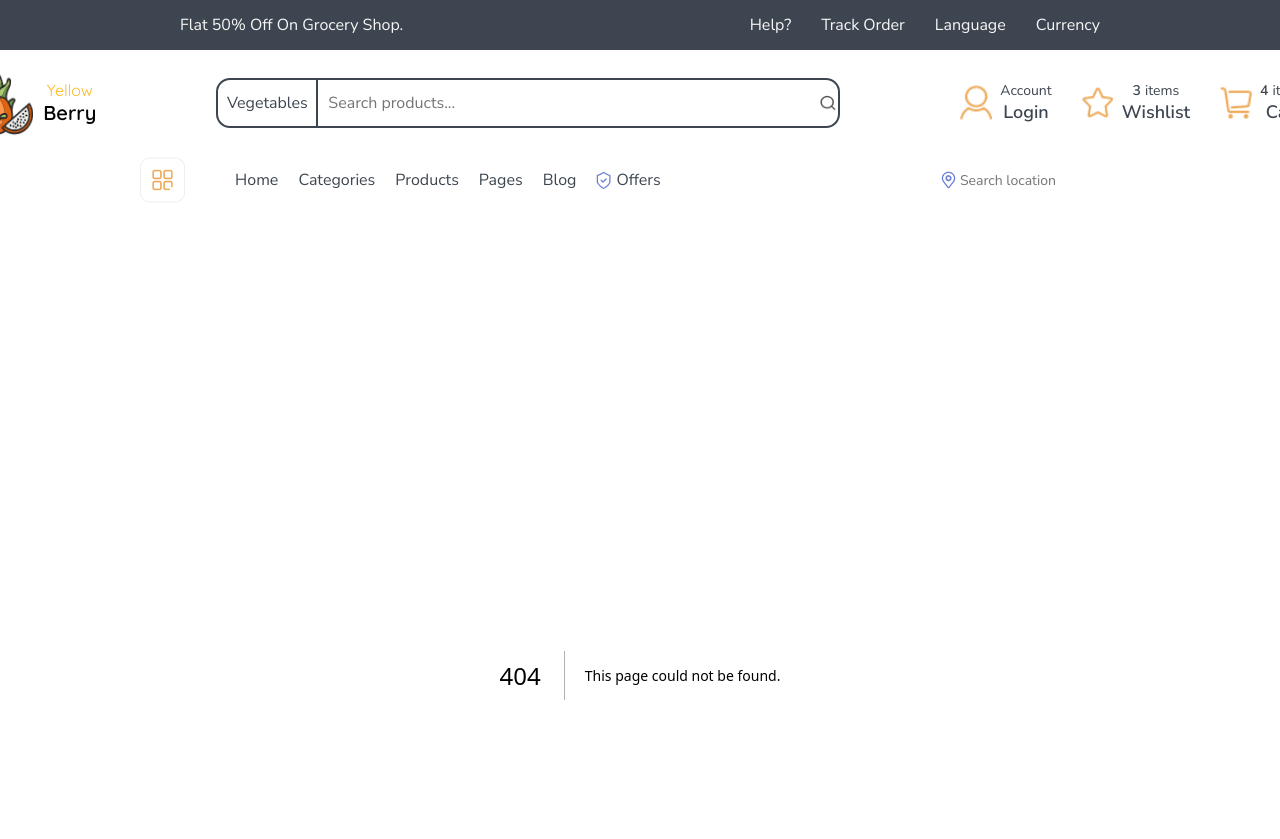
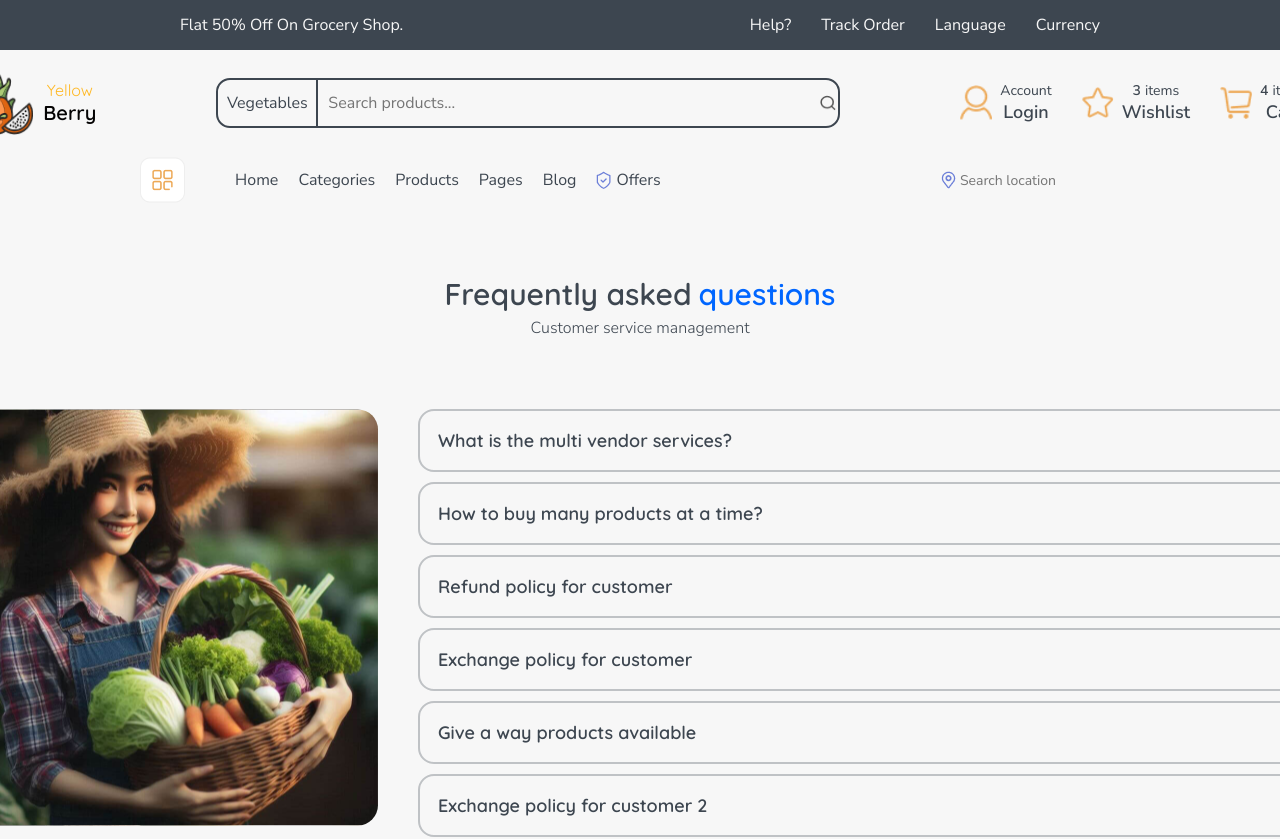
Before and after one commit to MaxOstapets/yellow-berry-fsd, a Next.js app: page /faq in a window 1280 px wide. Before the commit this address had no page. Shown: the top 839 px of the page. Built offline with nearby package versions, Linux system fonts and the light colour scheme.

Commit message:
made faq page

```diff
--- /dev/null
+++ b/app/faq/page.tsx
@@ -0,0 +1,7 @@
+import { FaqPage } from "@/pages-components"
+
+const Faq = () => {
+    return <FaqPage />
+}
+
+export default Faq
--- /dev/null
+++ b/src/entities/ui/faq-list/faq-list.data.ts
@@ -0,0 +1,8 @@
+export const data: string[] = [
+    "What is the multi vendor services?",
+    "How to buy many products at a time?",
+    "Refund policy for customer",
+    "Exchange policy for customer",
+    "Give a way products available",
+    "Exchange policy for customer 2"
+]
--- /dev/null
+++ b/src/entities/ui/faq-list/faq-list.module.css
@@ -0,0 +1,41 @@
+.list {
+    display: flex;
+    width: 900px;
+    flex-direction: column;
+    gap: 10px;
+    list-style: none;
+}
+
+.item {
+    display: flex;
+    flex-direction: column;
+    align-items: start;
+}
+
+.default {
+    border: 2px solid var(--primary-light);
+    border-radius: 16px;
+    font-family: var(--font-primary);
+    font-size: 18px;
+    color: var(--primary);
+    font-weight: 600;
+    display: flex;
+    justify-content: space-between;
+}
+
+.item,
+.default {
+    width: 100%;
+}
+
+.description {
+    font-family: var(--font-secondary);
+    font-size: 16px;
+    font-family: 300px;
+    color: var(--primary);
+}
+
+.default,
+.description {
+    padding: 18px;
+}
--- /dev/null
+++ b/src/entities/ui/faq-list/faq-list.tsx
@@ -0,0 +1,27 @@
+"use client"
+import styles from "./faq-list.module.css"
+import { useState } from "react"
+import { data } from "./faq-list.data"
+
+export const FaqList = () => {
+    const [openIndexes, setOpenIndexes] = useState(Array(data.length).fill(false))
+    const toggleHandler = (index: number) => { setOpenIndexes(prev => prev.map((isOpen, i) => i === index ? !isOpen : isOpen)) }
+
+    return (
+        <ul className={styles.list}>
+            {data.map((el, index) =>
+                <li className={styles.item} onClick={() => toggleHandler(index)} key={index}>
+                    <div className={styles.default}>
+                        <span>{el}</span>
+                        <span>{openIndexes[index] ? "-" : "+"}</span>
+                    </div>
+                    {openIndexes[index] && (
+                        <span className={styles.description}>
+                            Lorem ipsum dolor sit amet consectetur adipisicing elit. Illum consectetur impedit, officiis blanditiis tempore cumque eveniet, cum nemo quisquam et sit magnam aperiam nulla consequuntur culpa dolorem enim quis. Libero.
+                        </span>
+                    )}
+                </li>
+            )}
+        </ul>
+    )
+}
--- /dev/null
+++ b/src/entities/ui/faq-list/index.ts
@@ -0,0 +1 @@
+export { FaqList } from "./faq-list"
--- a/src/entities/ui/index.ts
+++ b/src/entities/ui/index.ts
@@ -14,3 +14,4 @@ export { ProductImagesList } from "./product-images-list"
 export { InstaImagesList } from "./insta-images-list"
 export { AboutPerson } from "./about-person"
 export { CartItem } from "./cart-item"
+export { FaqList } from "./faq-list"
--- /dev/null
+++ b/src/pages-components/faq/faq.module.css
@@ -0,0 +1,13 @@
+.main {
+    display: flex;
+    flex-direction: column;
+    align-items: center;
+    gap: 70px;
+}
+
+.section {
+    display: flex;
+    align-items: start;
+    gap: 40px;
+    justify-content: center;
+}
--- /dev/null
+++ b/src/pages-components/faq/faq.tsx
@@ -0,0 +1,15 @@
+import styles from "./faq.module.css"
+import { Title } from "@/shared/ui"
+import { FaqList } from "@/entities/ui"
+
+export const FaqPage = () => {
+    return (
+        <main className={styles.main}>
+            <Title mainText="Frequently asked" individualText="questions" secondaryText="Customer service management" alignItems="center" />
+            <section className={styles.section}>
+                <img src="./images/girlWithACart.svg" alt="person" />
+                <FaqList />
+            </section>
+        </main>
+    )
+}
--- /dev/null
+++ b/src/pages-components/faq/index.ts
@@ -0,0 +1 @@
+export { FaqPage } from "./faq"
--- a/src/pages-components/index.ts
+++ b/src/pages-components/index.ts
@@ -3,3 +3,4 @@ export { ContactUsPage } from "./contact-us"
 export { AboutUsPage } from "./about-us"
 export { CartPage } from "./cart"
 export { CategoryPage } from "./category"
+export { FaqPage } from "./faq"
```
Also changed, not shown: src/pages-components/faq/faq.data.ts (added).
